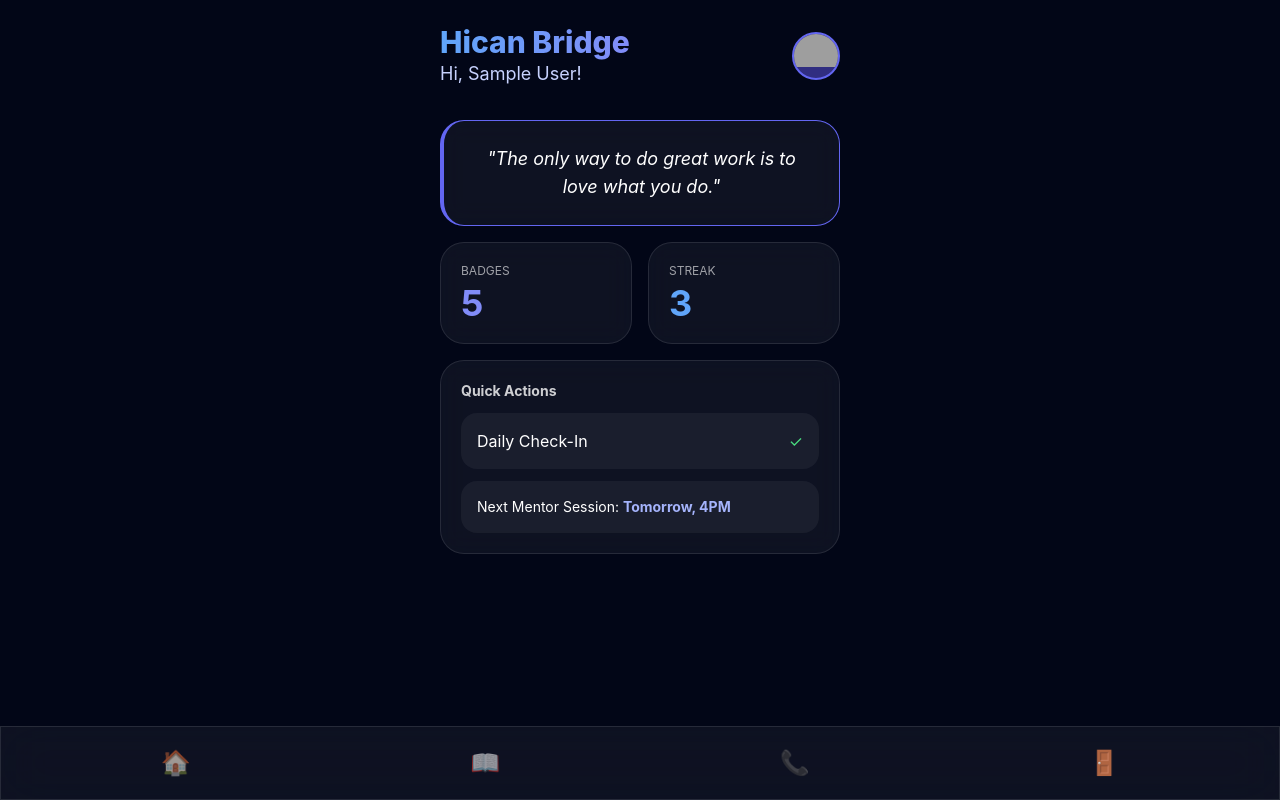
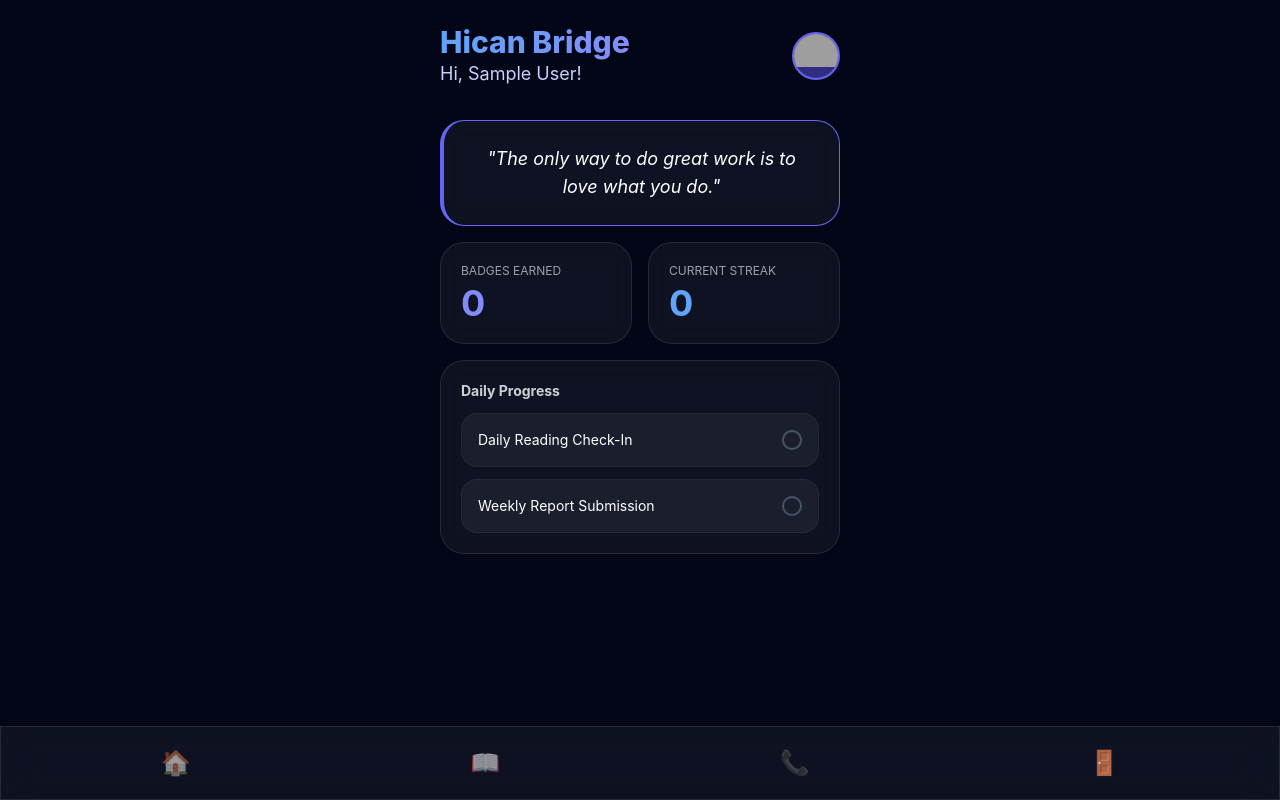
Before and after one commit to happyrev/hican-bridge, a Flask app: page /dashboard in a window 1280 px wide. Run offline with Flask 3, Linux system fonts and the light colour scheme; the visitor is signed in with stand-in values (Sample User, id 1); some libraries are stand-ins or nearby versions; grey boxes are pictures that could not be loaded.

Commit message:
Fix dashboard stats: Set badges/streak to 0, replaced status cards with activity tracker

```diff
--- a/templates/dashboard.html
+++ b/templates/dashboard.html
@@ -36,25 +36,26 @@
 
             <div class="grid grid-cols-2 gap-4">
                 <div class="glass p-5 rounded-3xl">
-                    <p class="text-xs uppercase opacity-60 mb-1">Badges</p>
-                    <p class="text-4xl font-bold text-indigo-400">5</p>
+                    <p class="text-xs uppercase opacity-60 mb-1">Badges Earned</p>
+                    <p class="text-4xl font-bold text-indigo-400" id="badge-count">0</p>
                 </div>
                 <div class="glass p-5 rounded-3xl">
-                    <p class="text-xs uppercase opacity-60 mb-1">Streak</p>
-                    <p class="text-4xl font-bold text-blue-400">3</p>
+                    <p class="text-xs uppercase opacity-60 mb-1">Current Streak</p>
+                    <p class="text-4xl font-bold text-blue-400" id="streak-count">0</p>
                 </div>
             </div>
 
-            <!-- Status Cards -->
+            <!-- Activities Section -->
             <div class="glass p-5 rounded-3xl">
-                <h3 class="text-sm font-bold opacity-80 mb-3">Quick Actions</h3>
+                <h3 class="text-sm font-bold opacity-80 mb-3">Daily Progress</h3>
                 <div class="space-y-3">
-                    <button class="w-full text-left p-4 bg-white/5 rounded-2xl flex justify-between items-center hover:bg-white/10 transition">
-                        <span>Daily Check-In</span>
-                        <span class="text-green-400">✓</span>
-                    </button>
-                    <div class="p-4 bg-white/5 rounded-2xl">
-                        <p class="text-sm">Next Mentor Session: <span class="font-bold text-indigo-300">Tomorrow, 4PM</span></p>
+                    <div class="w-full p-4 bg-white/5 rounded-2xl flex justify-between items-center border border-white/5">
+                        <span class="text-sm">Daily Reading Check-In</span>
+                        <div class="w-5 h-5 rounded-full border-2 border-slate-600"></div>
+                    </div>
+                    <div class="w-full p-4 bg-white/5 rounded-2xl flex justify-between items-center border border-white/5">
+                        <span class="text-sm">Weekly Report Submission</span>
+                        <div class="w-5 h-5 rounded-full border-2 border-slate-600"></div>
                     </div>
                 </div>
             </div>
```
